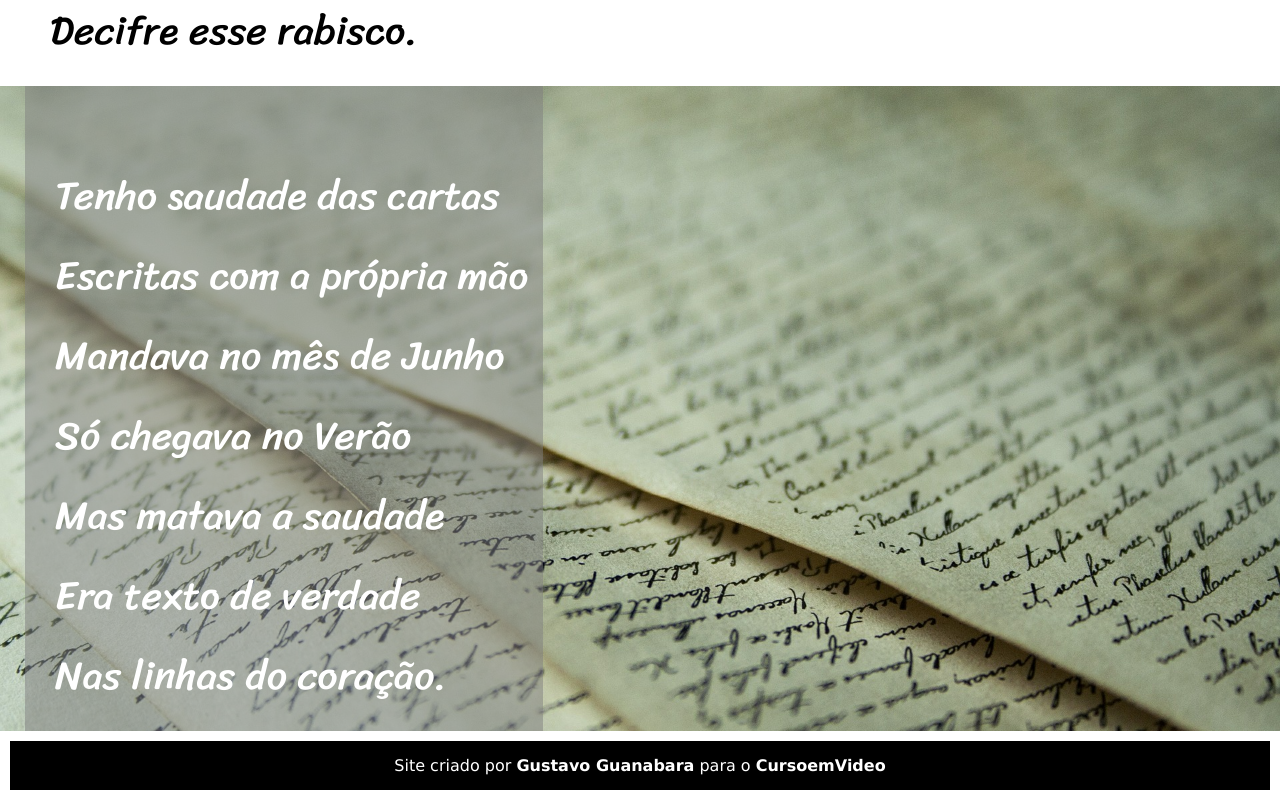
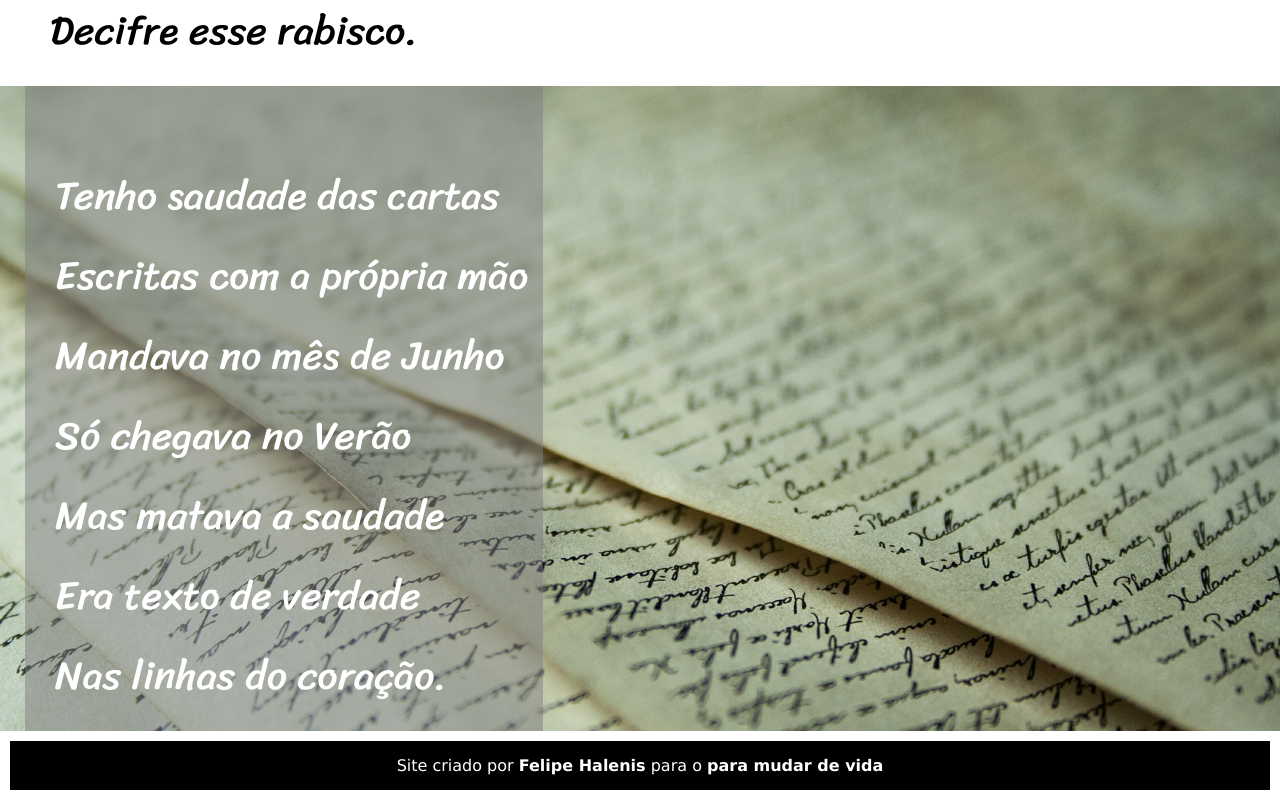
Before and after one commit to halenis/desafio-cordel-self, a plain HTML site: page index.html in a window 1280 px wide. Shown: the part 2969-3769 px from the top of the page. Drawn offline with Linux system fonts and the light colour scheme.

Commit message:
Update index.html

```diff
--- a/index.html
+++ b/index.html
@@ -67,7 +67,7 @@
         </article>
 
         <footer>
-            <p>Site criado por <strong>Gustavo Guanabara</strong> para o <strong>CursoemVideo</strong></p>
+            <p>Site criado por <strong>Felipe Halenis</strong> para o <strong>para mudar de vida</strong></p>
         </footer>
 
     </main>
```
